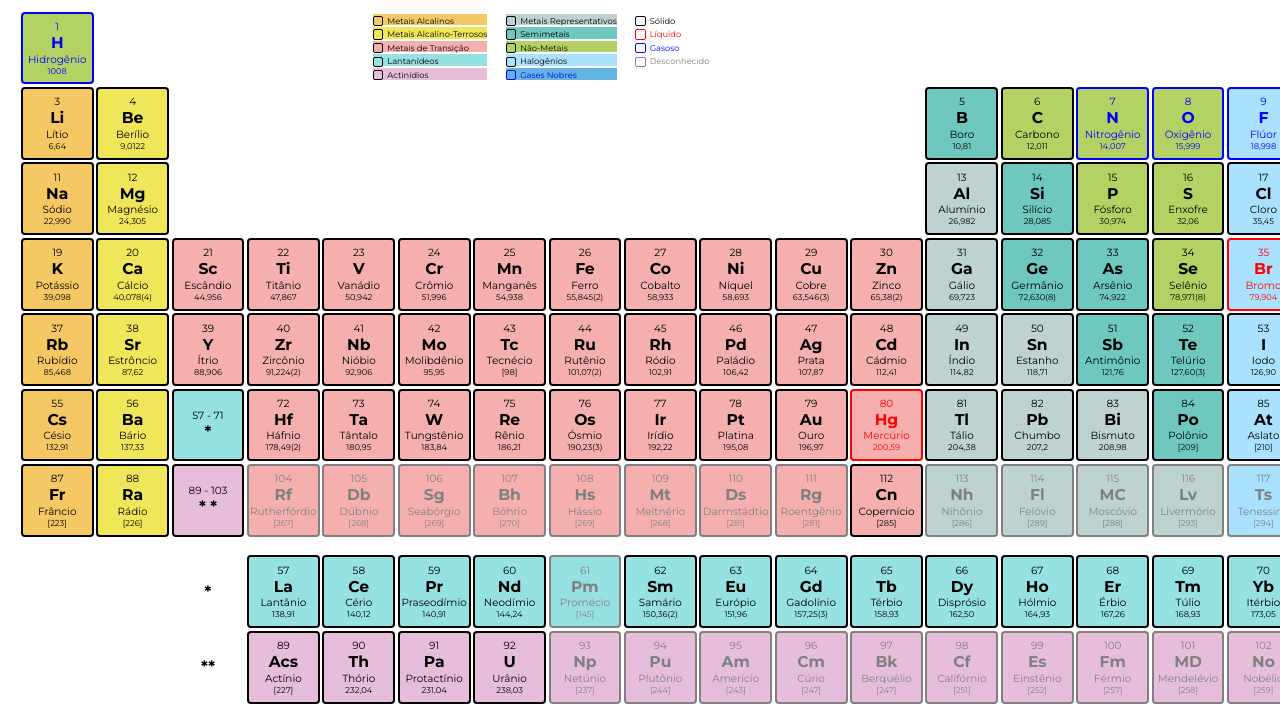
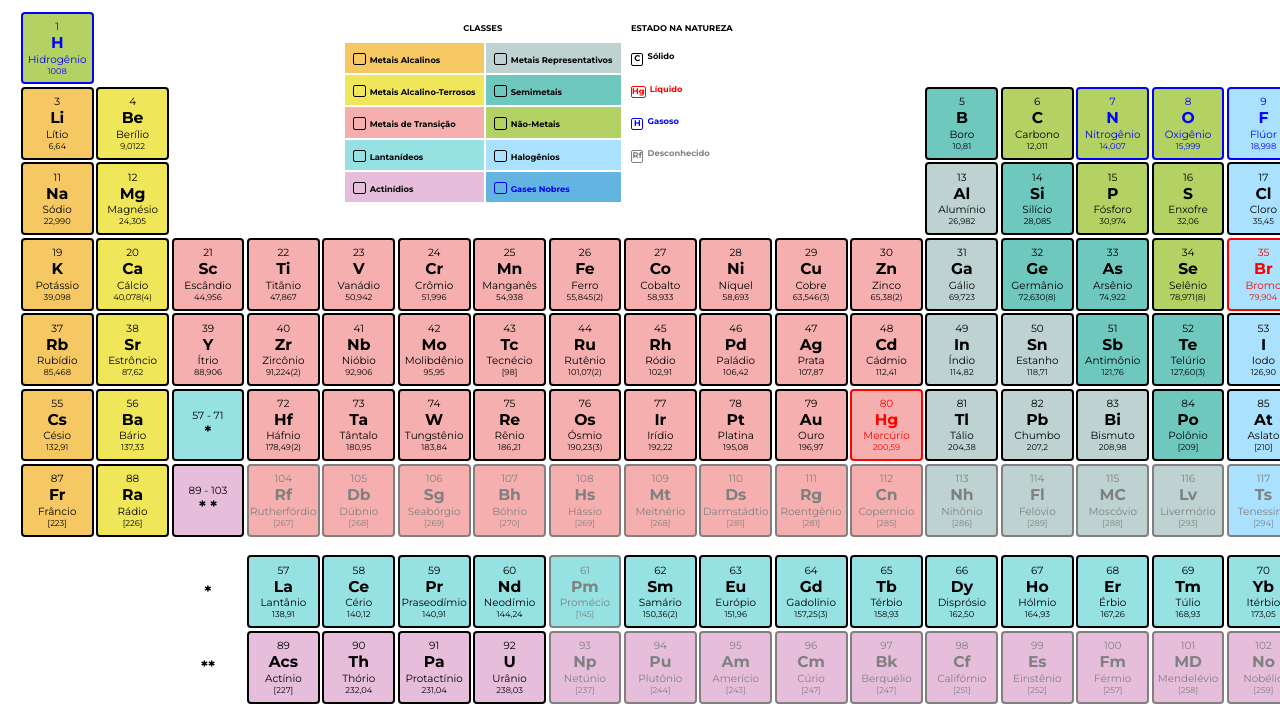
Before and after one commit to NeoArcanjo/tabela-periodica, a plain HTML site: page index.html in a window 1280 px wide. Shown: the part 150-874 px from the top of the page. Drawn offline with Linux system fonts and the light colour scheme.

Commit message:
modified:   index.css 	modified:   index.html

```diff
--- a/index.css
+++ b/index.css
@@ -72,7 +72,6 @@ h1 {
     font-size: calc(3vw + 2rem);
     font-weight: 100;
     text-transform: uppercase;
-    letter-spacing: -.05em;
 }
 
 p:last-child {
@@ -80,28 +79,29 @@ p:last-child {
 }
 
 legend {
-    position: fixed;
+    float: right;
+    margin-left: 20rem;
+    position: absolute;
     margin-top: initial;
     font-size: .8em;
     text-align: left;
     flex-basis: 13.5rem;
 }
 
-/* table, */
 tbody {
-    flex-wrap: wrap;
-    position: sticky;
     top: 1em;
+    display: inline-block;
     justify-content: center;
-    /* margin-left: 50%; */
 }
 
-th, tr{
-
+th{
+    text-align: center;
+    text-transform: uppercase;
 }
-td {
-    /* line-height: 1.25;
-    margin-top: 3em; */
+th, td{
+    font-weight: bold;
+    padding: 1em;
+    width: min-content;
 }
 
 .margin-top1{
@@ -115,21 +115,19 @@ td {
 /* Crio a box vazia antes do nome da classe */
 
 td:before {
-    content: ' ';
+    content: attr(sign);
+    text-align: center;
     display: inline-block;
-    width: 1em;
-    height: 1em;
+    width: auto;
+    min-width: 1.25em;
+    height: 100%;
+    min-height: 1.25em;
     border: .125em solid;
     border-radius: .125rem;
     margin-right: .5em;
     position: relative;
-    top: .25em;
-    background: inherit;
+    top: .23em;
 }
-
-/* tr + tr {
-    margin-left: 2em;
-} */
 
 /* Classes elementares */
 
@@ -152,6 +150,10 @@ td:before {
 .semimetal {
     background-color: rgb(110, 200, 190);
 }
+
+/* .semimetal:hover ~ .semimetal{
+    background-color: red;
+} */
 
 .halogenio {
     background-color: rgb(170, 225, 255);
--- a/index.html
+++ b/index.html
@@ -13,53 +13,48 @@
     <h1>Tabela Periódica</h1>
     <main>
 
-        <!-- Legenda -->
         <legend>
-            <table style="margin-left: 350px;">
+            <table>
                 <tbody>
                     <tr>
+                        <th colspan="2">Classes</th>
+                        <th>Estado na natureza</th>
+                    </tr>
+
+                    <tr>
                         <td class="metal-alcalino">Metais Alcalinos</td>
-                        <td class="col-hidden col-span1"></td>
                         <td class="outros-metais">Metais Representativos</td>
-                        <td class="col-hidden col-span2"></td>
-                        <td class="solido">Sólido</td>
+                        <td class="solido" sign="C">Sólido</td>
                     </tr>
                     <tr>
                         <td class="metal-alcalino-terroso">Metais Alcalino-Terrosos</td>
-                        <td class="col-hidden col-span1"></td>
                         <td class="semimetal">Semimetais</td>
-                        <td class="col-hidden col-span2"></td>
-                        <td class="liquido">Líquido</td>
+                        <td class="liquido" sign="Hg">Líquido</td>
                     </tr>
 
                     <tr>
                         <td class="metal-transicao">Metais de Transição</td>
-                        <td class="col-hidden col-span1"></td>
                         <td class="nao-metal">Não-Metais</td>
-                        <td class="col-hidden col-span2"></td>
-                        <td class="gasoso">Gasoso</td>
+                        <td class="gasoso" sign="H">Gasoso</td>
                     </tr>
 
                     <tr>
                         <td class="lantanideo">Lantanídeos</td>
-                        <td class="col-hidden col-span1"></td>
                         <td class="halogenio">Halogênios</td>
-                        <td class="col-hidden col-span2"></td>
-                        <td class="desconhecido">Desconhecido</td>
+                        <td class="desconhecido" sign="Rf">Desconhecido</td>
                     </tr>
 
                     <tr>
                         <td class="actinidio">Actinídios</td>
-                        <td class="col-hidden col-span1"></td>
                         <td class="gas-nobre gasoso">Gases Nobres</td>
                     </tr>
                 </tbody>
             </table>
-            </ul>
         </legend>
 
+        <div id="grid-container">
+            <!-- Legenda -->
 
-        <div id="grid-container">
             <!-- LINHA 1 -->
             <section class="nao-metal gasoso">
                 <span>1</span>
@@ -650,7 +645,7 @@
                 <p>[281]</p>
             </section>
 
-            <section class="metal-transicao">
+            <section class="metal-transicao desconhecido">
                 <span>112</span>
                 <h2>Cn</h2>
                 <p>Copernício</p><label hidden>by Rafael Arcanjo</label>
```
